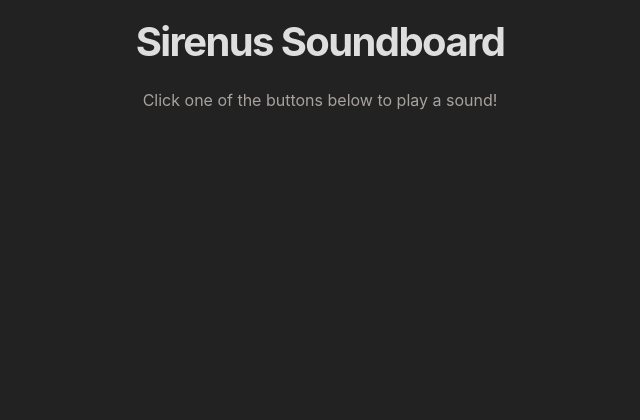
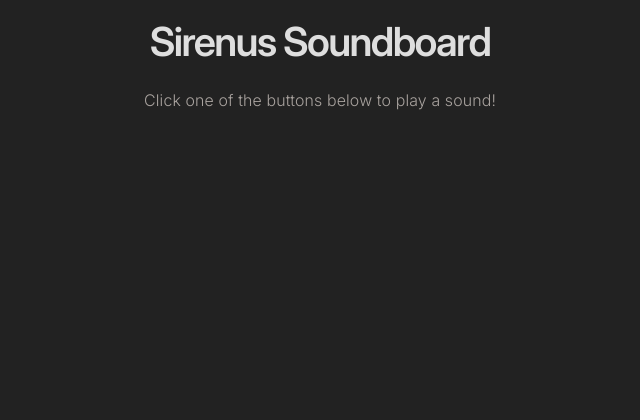
Before and after one commit to apesoda/sirenus, a Flask app: template templates/index.html in a window 1280 px wide. Shown: the top 420 px of the page, without its empty margins (320-960 px from the left). Run offline with Flask 3, Linux system fonts and the light colour scheme; the template is opened without the code that fills it, so the values that code supplies are empty.

Commit message:
added fontfile for consistency across platforms

```diff
--- a/static/style.css
+++ b/static/style.css
@@ -1,4 +1,11 @@
 /* Reset some basic styles */
+@font-face {
+font-family: 'Inter';
+src: url('fonts/InterVariable.woff2') format('woff2');
+/*font-weight: normal;
+font-style: normal; */
+}
+
 body, h1, p, button {
     margin: 0;
     padding: 0;
@@ -20,6 +27,7 @@ body {
 /* Heading styles */
 h1 {
     font-size: 2.5rem; /* 40px */
+    font-weight: 600;
     letter-spacing: -0.1rem;
     color: #dedede; /* Light grey color */
     margin-bottom: 1rem; /* Space below heading */
@@ -29,6 +37,8 @@ h1 {
 /* Paragraph styles */
 p {
     font-size: 1rem; /* 16px */
+    font-weight: 300;
+    letter-spacing: 0.01rem;
     color: #a8a29e; /* Light grey color */
     margin-bottom: 1rem; /* Space below paragraphs */
 }
@@ -46,13 +56,14 @@ p {
     justify-content: center;
     align-items: center;
 }
+
 .button-container {
     display: flex;
     justify-content: center;
     align-items: center;
     flex-wrap: wrap;
     /* grid-template-columns: repeat(auto-fit, minmax(9rem, 1fr)); /* 4 items per row */
-    gap: 1rem;
+    /* gap: 1rem; */
     max-width: 80vw; /* Optional: control max width if needed */
     margin: 0 auto; /* Optional: center the grid */
 }
```
Also changed, not shown: static/fonts/InterVariable.woff2 (added).
